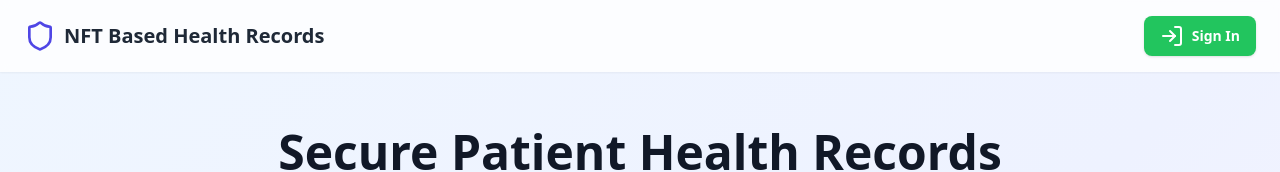
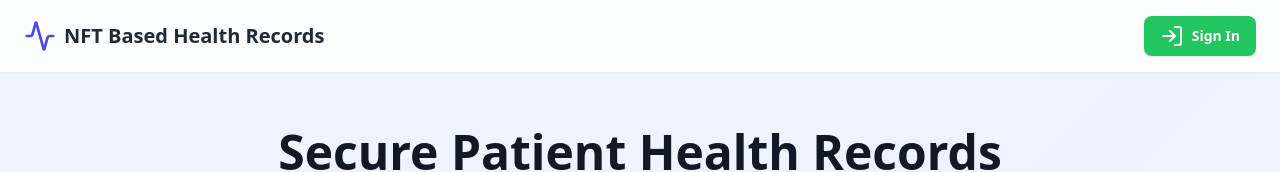
Before and after one commit to dsptanmay/Major-Project-24, a Next.js app: page / in a window 1280 px wide. Shown: the top 172 px of the page. Built offline with nearby package versions, Linux system fonts and the light colour scheme; no server answers.

Commit message:
some minor changes

```diff
--- a/src/app/dashboard/user/page.tsx
+++ b/src/app/dashboard/user/page.tsx
@@ -41,7 +41,7 @@ export default function UserDashboard() {
                 showThirdwebBranding: false,
               }}
             />
-            <SignOutButton>
+            <SignOutButton redirectUrl="/">
               <button className="flex items-center space-x-2 px-4 py-2 bg-red-500 text-white text-sm font-semibold rounded-lg shadow hover:bg-red-600 transition-all">
                 <LogOut className="w-5 h-5" />
                 <span>Sign Out</span>
@@ -52,7 +52,7 @@ export default function UserDashboard() {
 
         {/* Navigation Cards */}
         <p className="font-semibold text-gray-700 mb-2">
-          Welcome, {user?.fullName} . Here you can access functions available to
+          Welcome, {user?.username} . Here you can access functions available to
           you as a user.
         </p>
         <div className="grid grid-cols-1 md:grid-cols-2 gap-4">
--- a/src/app/layout.tsx
+++ b/src/app/layout.tsx
@@ -1,5 +1,6 @@
 import type { Metadata } from "next";
 import localFont from "next/font/local";
+
 import "./globals.css";
 import { ClerkProvider } from "@clerk/nextjs";
 
--- a/src/app/page.tsx
+++ b/src/app/page.tsx
@@ -10,6 +10,7 @@ import {
   Users,
   LogOut,
   LogIn,
+  Activity,
 } from "lucide-react";
 import { SignOutButton, useUser } from "@clerk/clerk-react";
 import Link from "next/link";
@@ -23,7 +24,7 @@ const LandingPage = () => {
         <div className="container mx-auto px-6 py-4">
           <div className="flex items-center justify-between">
             <div className="flex items-center space-x-2">
-              <Shield className="w-8 h-8 text-indigo-600" />
+              <Activity className="w-8 h-8 text-indigo-600" />
               <span className="text-xl font-bold text-gray-800">
                 NFT Based Health Records
               </span>
@@ -31,7 +32,11 @@ const LandingPage = () => {
             <nav className="flex items-center space-x-6">
               {isSignedIn && (
                 <Link
-                  href={userRole === 'user' ? '/dashboard/user' : '/dashboard/organization'}
+                  href={
+                    userRole === "user"
+                      ? "/dashboard/user"
+                      : "/dashboard/organization"
+                  }
                   className="px-4 py-2 bg-indigo-600 text-white rounded-lg hover:bg-indigo-700 transition-colors"
                 >
                   Dashboard
```
